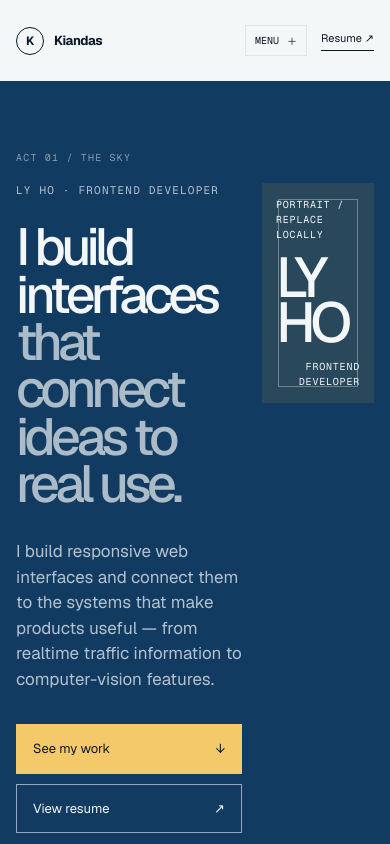
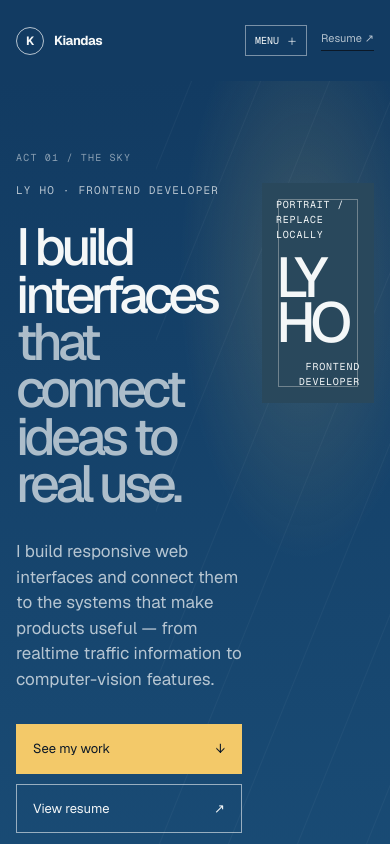
Before and after one commit to lyhoquy/Portfolio, a Next.js app: page / in a window 390 px wide. Shown: the top 844 px of the page. Built offline with nearby package versions, Linux system fonts and the light colour scheme.

Commit message:
feat: extend after the rain visual theme

```diff
--- a/app/globals.css
+++ b/app/globals.css
@@ -458,3 +458,75 @@ a:focus-visible { outline: 3px solid var(--ink); outline-offset: 4px; }
     padding-left: 16px;
   }
 }
+
+
+/* After the Rain surface pass: connect the header to the sky and add restrained depth to each act. */
+.site-header {
+  background: var(--sky);
+  color: var(--cloud);
+}
+.site-header .site-nav {
+  position: relative;
+  z-index: 2;
+}
+.site-header .nav-links,
+.site-header .nav-resume {
+  color: rgb(244 247 248 / 72%);
+}
+.site-header .brand-mark {
+  border-color: rgb(244 247 248 / 72%);
+}
+.site-header .nav-links a:hover,
+.site-header .nav-resume:hover {
+  color: var(--cloud);
+}
+.site-header .mobile-nav-toggle {
+  border-color: rgb(244 247 248 / 46%);
+  color: var(--cloud);
+}
+
+.hero {
+  position: relative;
+  overflow: hidden;
+  background:
+    radial-gradient(ellipse at 78% 22%, rgb(243 201 105 / 18%) 0%, transparent 29%),
+    linear-gradient(180deg, var(--sky) 0%, #1a4d77 100%);
+}
+.hero::before {
+  position: absolute;
+  top: 0;
+  right: 8%;
+  width: 32%;
+  height: 100%;
+  background: repeating-linear-gradient(112deg, transparent 0 32px, rgb(244 247 248 / 4%) 33px, transparent 34px 64px);
+  content: "";
+  pointer-events: none;
+}
+.hero > * {
+  position: relative;
+  z-index: 1;
+}
+
+.work-section {
+  background: linear-gradient(180deg, var(--cloud) 0%, #eaf1f3 100%);
+}
+.process-section {
+  background:
+    linear-gradient(115deg, rgb(255 255 255 / 30%) 0%, transparent 35%),
+    var(--mist);
+}
+.about-section {
+  background: linear-gradient(180deg, #eaf1f3 0%, var(--cloud) 100%);
+}
+.contact-section {
+  background:
+    radial-gradient(ellipse at 50% 0%, rgb(41 72 92 / 54%) 0%, transparent 42%),
+    linear-gradient(180deg, #0e2437 0%, var(--night) 70%);
+}
+
+@media (max-width: 760px) {
+  .hero::before {
+    right: -20%;
+    width: 80%;
+  }
+}
--- a/app/page.tsx
+++ b/app/page.tsx
@@ -9,7 +9,9 @@ export default function Home() {
   return (
     <main>
       <a className="skip-link" href="#top">Skip to content</a>
-      <SiteNav />
+      <header className="site-header">
+        <SiteNav />
+      </header>
       <div id="top" className="page-shell">
         <Hero />
         <Projects projects={projects} />
```
